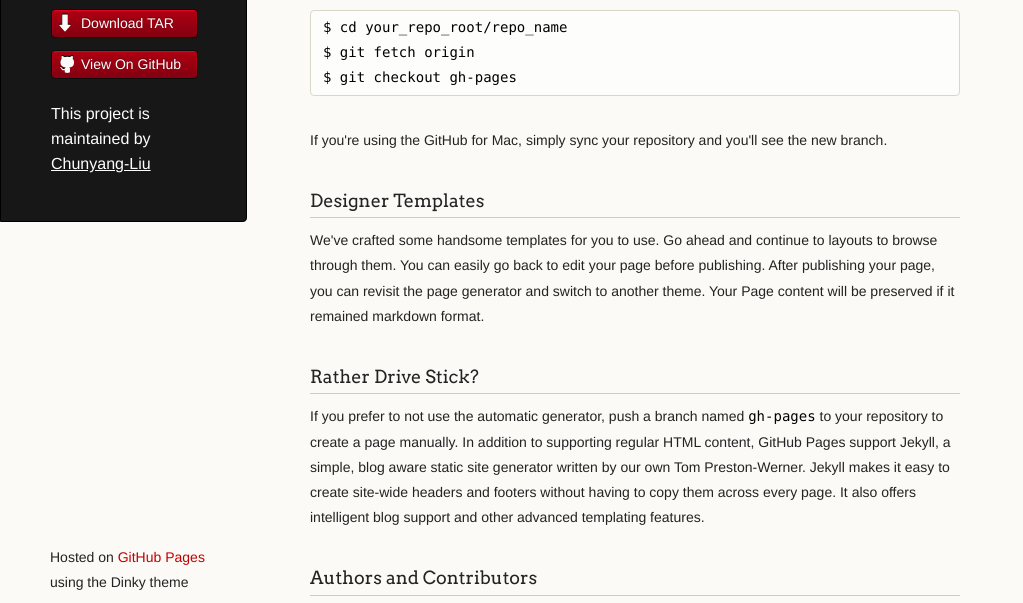
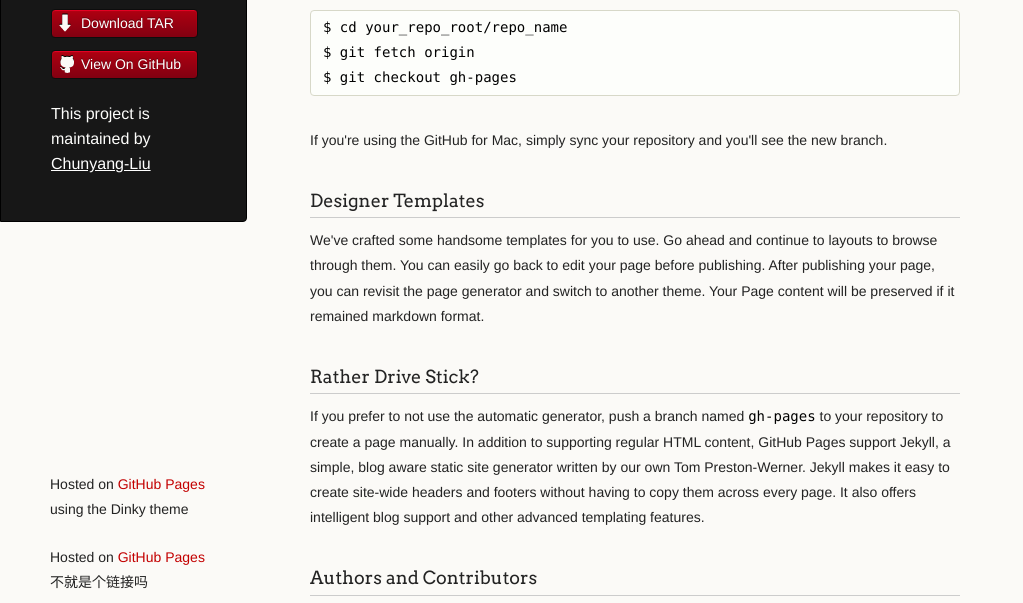
Before and after one commit to Chunyang-Liu/wiki, a plain HTML site: page index.html in a window 1280 px wide. Shown: the part 173-776 px from the top of the page, without its empty margins (0-1023 px from the left). Drawn offline with Linux system fonts and the light colour scheme.

Commit message:
Update index.html

```diff
--- a/index.html
+++ b/index.html
@@ -64,6 +64,7 @@ $ git checkout gh-pages
       </section>
       <footer>
         <p><small>Hosted on <a href="http://pages.github.com">GitHub Pages</a> using the Dinky theme</small></p>
+        <p><small>Hosted on <a href="http://chunyang-liu.github.io/wiki/新的帖子，测试。2014年4月28日17:12:34">GitHub Pages</a> 不就是个链接吗</small></p>
       </footer>
     </div>
     <!--[if !IE]><script>fixScale(document);</script><![endif]-->
```
